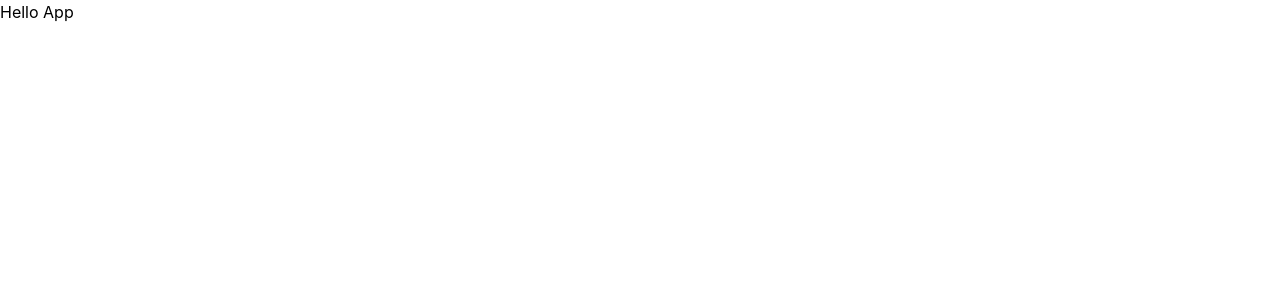
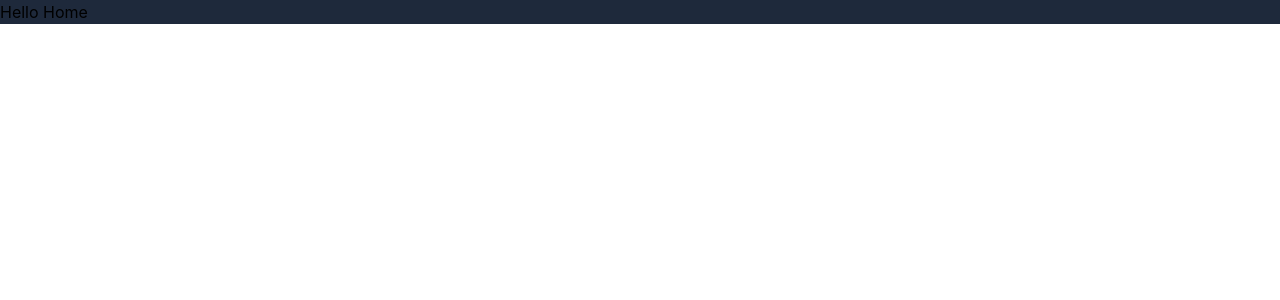
Before and after one commit to AminuMado/photo-tagging-app, a React (Create React App) app: page / in a window 1280 px wide. Shown: the top 300 px of the page. Built offline with nearby package versions, Linux system fonts and the light colour scheme.

Commit message:
add routes

```diff
--- a/src/App.js
+++ b/src/App.js
@@ -1,5 +1,23 @@
+import React from "react";
+import { BrowserRouter, Routes, Route } from "react-router-dom";
+import Home from "./Components/Home/Home";
+import Leaderboard from "./Components/LeaderBoard/LeaderBoard";
+// import { BrowserRouter } from "react-router-dom";
 function App() {
-  return <div> Hello App</div>;
+  return (
+    <div
+      className="
+    bg-slate-800"
+    >
+      <BrowserRouter basename="/">
+        <Routes>
+          <Route path="/" element={<Home />} />
+          <Route path="/Game" element="" />
+          <Route path="/Leaderboard" element={<Leaderboard />} />
+        </Routes>
+      </BrowserRouter>
+    </div>
+  );
 }
 
 export default App;
```
